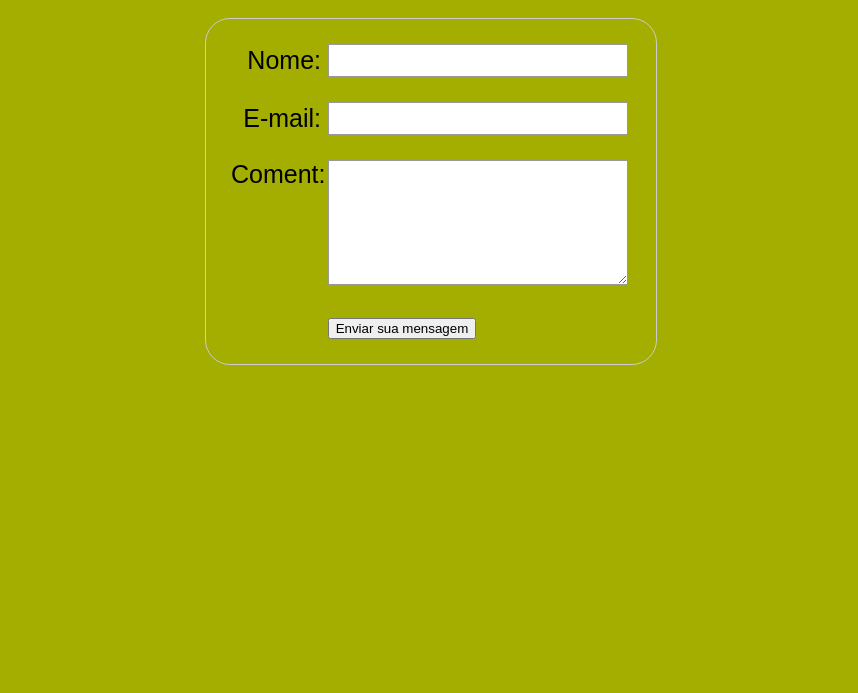
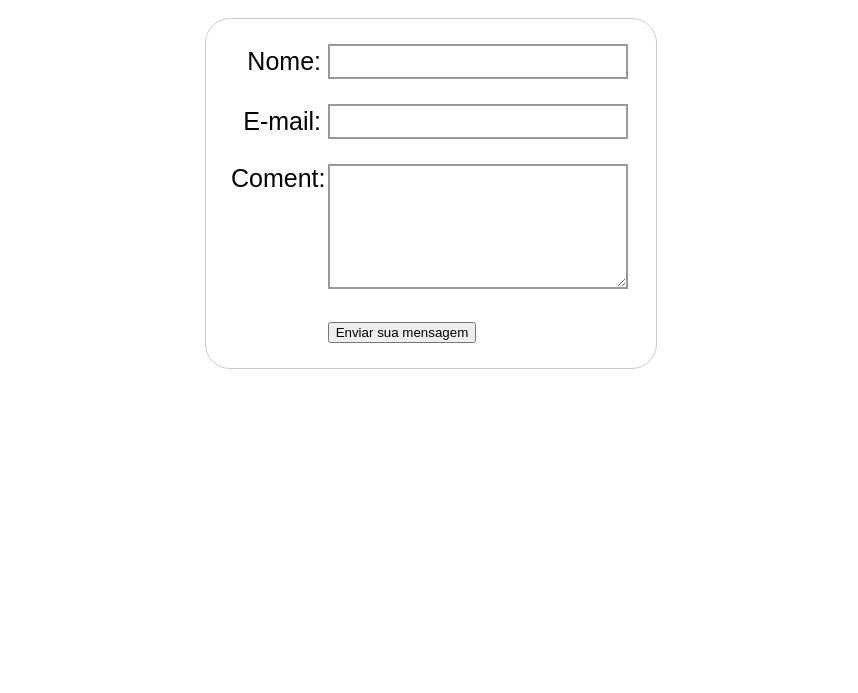
Before and after one commit to davidmarquescoder/Faculdade, a plain HTML site: page HTML_CSS_JS_PHP/página_simples/index.html in a window 1280 px wide. Shown: the part 107-800 px from the top of the page, without its empty margins (209-1067 px from the left). Drawn offline with Linux system fonts and the light colour scheme.

Commit message:
Update_19_09_2022

```diff
--- a/HTML_CSS_JS_PHP/página_simples/style.css
+++ b/HTML_CSS_JS_PHP/página_simples/style.css
@@ -1,5 +1,5 @@
 body{
-    background-color: rgb(163, 174, 0);
+    background-color: rgb(255, 255, 255);
     font-family: fantasy;
     font-size: 25px;
 
@@ -40,7 +40,7 @@ input, textarea {
     box-sizing: border-box;
 
     /* Para harmonizar o look & feel das bordas nos campos de texto*/
-    border: 1px solid #999;
+    border: 2px solid #999;
 }
 
 input:focus, textarea:focus {
```
